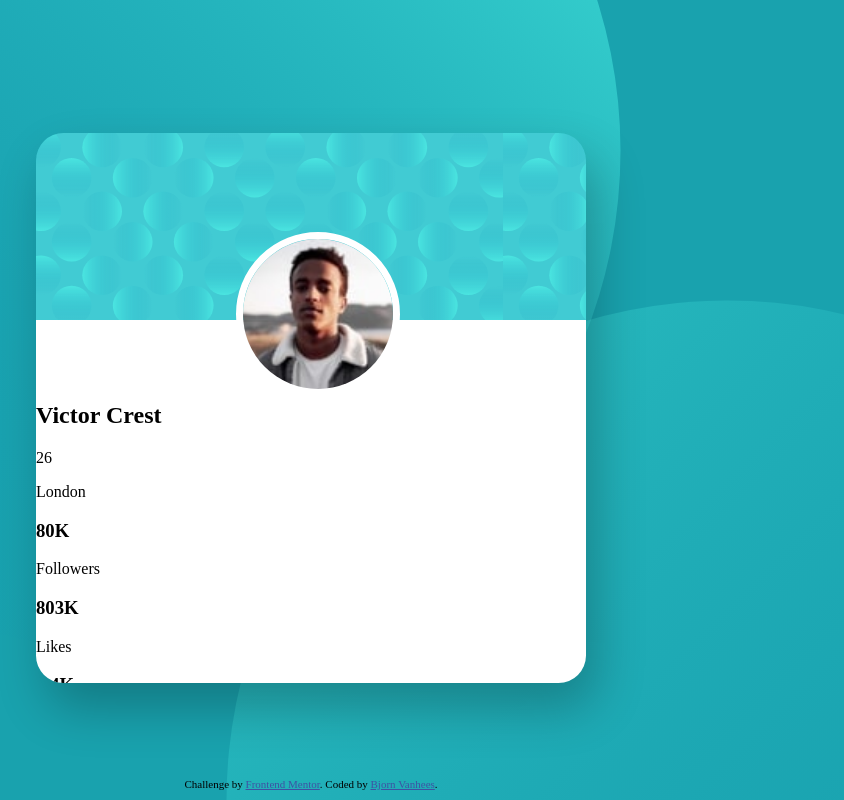
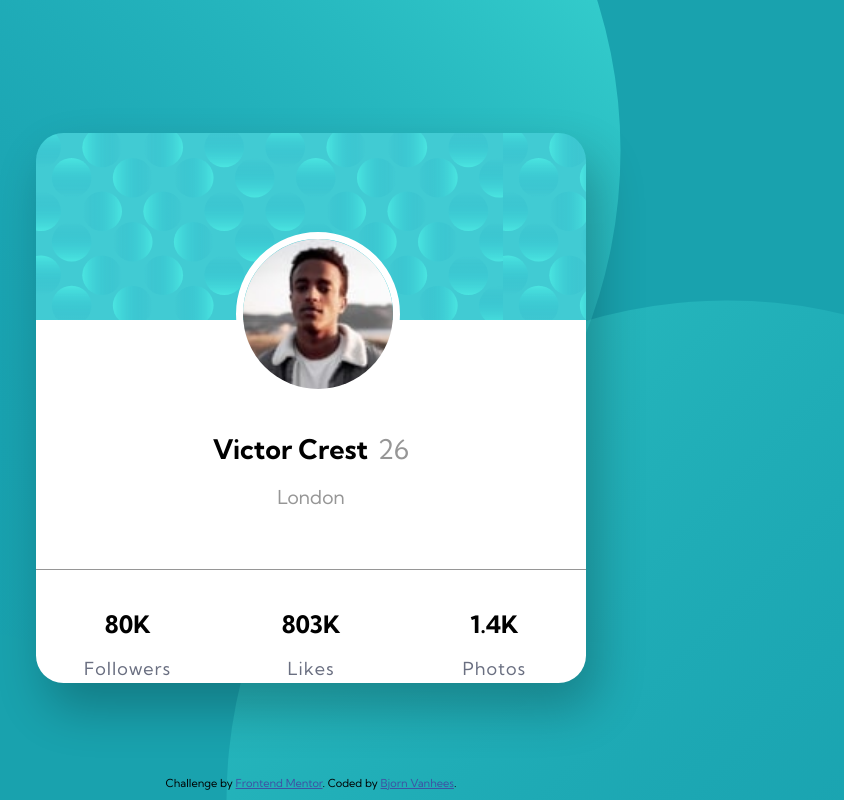
Before and after one commit to Bjornv92/frontendMasters, a plain HTML site: page Profile Card/profile-card-component-main/index.html in a window 1280 px wide. Shown: the top 800 px of the page, without its empty margins (329-1173 px from the left). Drawn offline with Linux system fonts and the light colour scheme.

Commit message:
Finishing up the designs for both 375px and 1440px

```diff
--- a/Profile Card/profile-card-component-main/index.html
+++ b/Profile Card/profile-card-component-main/index.html
@@ -27,8 +27,7 @@
       </div>
 
       <div class="card-details">
-        <h2 class="name">Victor Crest</h2>
-        <p class="age">26</p>
+        <h2 class="name">Victor Crest<span class="age">26</span></h2>
         <p class="city">London</p>
         <div class="social-media">
 
--- a/Profile Card/profile-card-component-main/style.css
+++ b/Profile Card/profile-card-component-main/style.css
@@ -1,10 +1,21 @@
+@import url('https://fonts.googleapis.com/css2?family=Kumbh+Sans:wght@400;700&display=swap');
+
+:root {
+--darkGray: hsl(0, 0%, 59%);
+--darkCyan: hsl(185, 75%, 39%);
+--desatBlue: hsl(229, 23%, 23%);
+--grayBlue:  hsl(227, 10%, 46%);
+}
+
 body {
     height: 100vh;
-    background-color: hsl(185, 75%, 39%);
+    background-color: var(--darkCyan);
     overflow: hidden;
     display: flex;
     justify-content: center;
     align-items: center;
+    font-family: "Kumbh Sans", sans-serif;
+    font-size: 18px;
 }
 
 .attribution {
@@ -38,6 +49,46 @@ body {
     border-radius: 50%;
 }
 
+.card-details {
+    text-align: center;
+}
+
+.name {
+    width: 50%;
+    margin: 50px auto 15px;
+}
+
+.city, .age {
+    color: var(--darkGray);
+    font-weight: 400;
+}
+
+.city {
+    font-size: 1.2rem;
+}
+
+.age {
+    margin-left: 10px;
+}
+
+.social-media {
+    display: grid;
+    grid-template-columns: repeat(3, 1fr);
+    border-top: 1px solid var(--darkGray);
+    margin-top: 60px;
+    padding-top: 15px;
+}
+
+.soc-details h3 {
+    font-size: 1.5rem;
+    margin-bottom: 0px;
+}
+
+.soc-details p {
+    color: var(--grayBlue);
+    letter-spacing: 1px;
+}
+
 .circle {
     position: absolute;
     height: 1000px;
@@ -54,8 +105,6 @@ body {
     bottom: -500px;
     right: -275px;
 }
-
-
 
 /* MOBILE */
 
@@ -76,4 +125,19 @@ body {
         right: -200px;
     }
 
+    body {
+        font-size: 16px;
+    }
+
+    .card {
+        width: 400px;
+        height: 550px;
+        border-radius: 5%;
+        background-size: 125%;
+    }
+
+    .card-image {
+        margin-top: 28%;
+    }
+
 }
```
